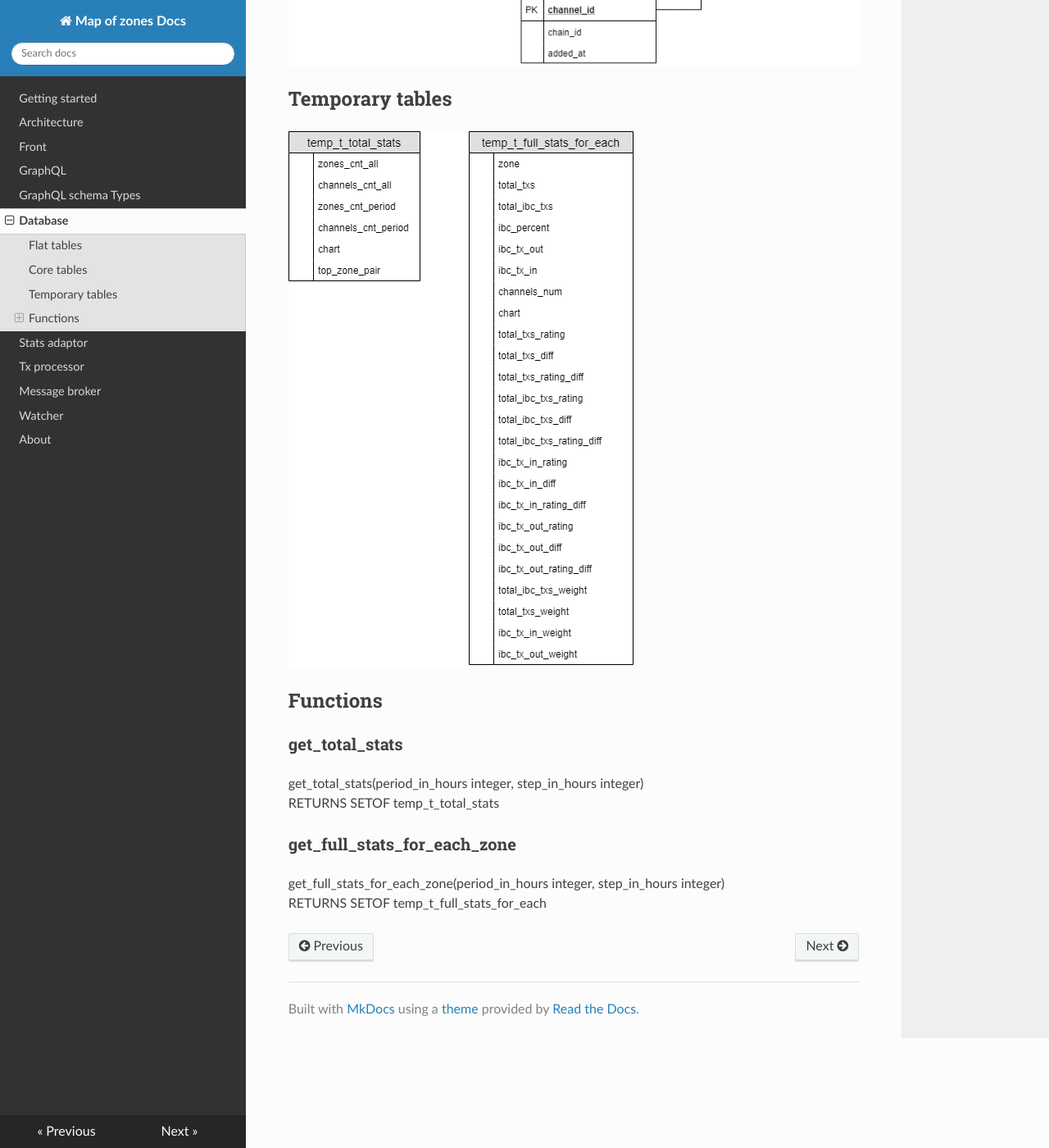
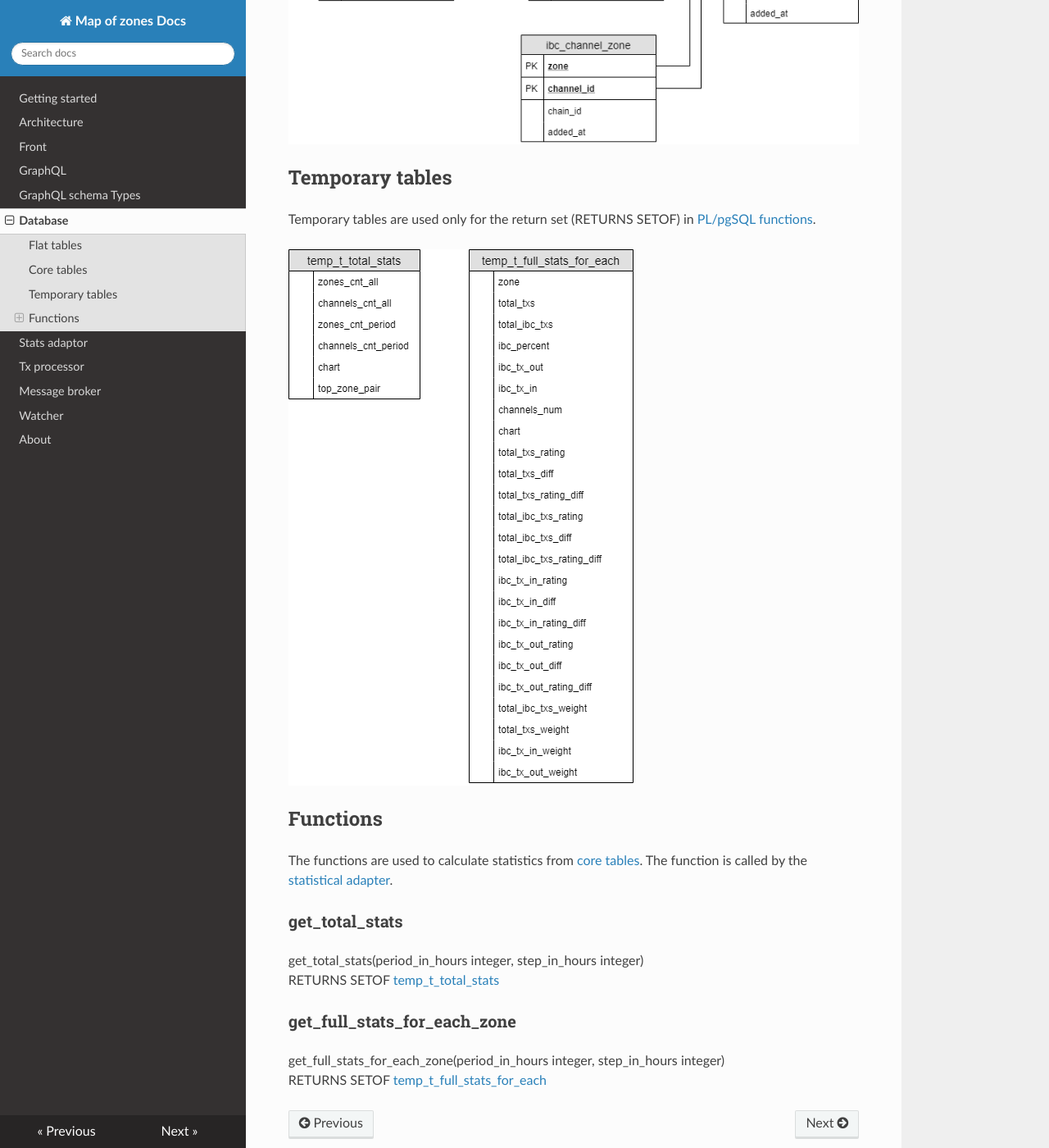
Before and after one commit to mapofzones/docs, an MkDocs documentation site: the page built from docs/database.md, in a window 1280 px wide and 1400 px high, scrolled down 1695 px. Shown: the whole window at 82% size. Built offline with MkDocs 1.6.1, drawn with Linux system fonts in a browser that asks for light colours; nearby versions of some CDN libraries; some of the changed text lies outside the part shown.

Commit message:
Database description and links

```diff
--- a/docs/database.md
+++ b/docs/database.md
@@ -1,27 +1,35 @@
 # Database
 
 ## Flat tables
+
+Flat tables contain prepared flat data, ready to use, specifically for the [front](front.md) via [hasura graphql](graphql.md).
 
 ![flat](img/db_flat_tables.png)
 
 ## Core tables
 
+The core tables store the state of the main solution logic and primary statistics.
+
 ![core](img/db_core.png)
 
 ## Temporary tables
+
+Temporary tables are used only for the return set (RETURNS SETOF) in [PL/pgSQL functions](database.md#functions).
 
 ![temp](img/db_temp.png)
 
 ## Functions
 
+The functions are used to calculate statistics from [core tables](database.md#core-tables). The function is called by the [statistical adapter](adaptor.md).
+
 ### get_total_stats
 
 get_total_stats(period_in_hours integer, step_in_hours integer)
 <br>
-RETURNS SETOF temp_t_total_stats
+RETURNS SETOF [temp_t_total_stats](database.md#temporary-tables)
 
 ### get_full_stats_for_each_zone
 
 get_full_stats_for_each_zone(period_in_hours integer, step_in_hours integer)
 <br>
-RETURNS SETOF temp_t_full_stats_for_each
+RETURNS SETOF [temp_t_full_stats_for_each](database.md#temporary-tables)
```
